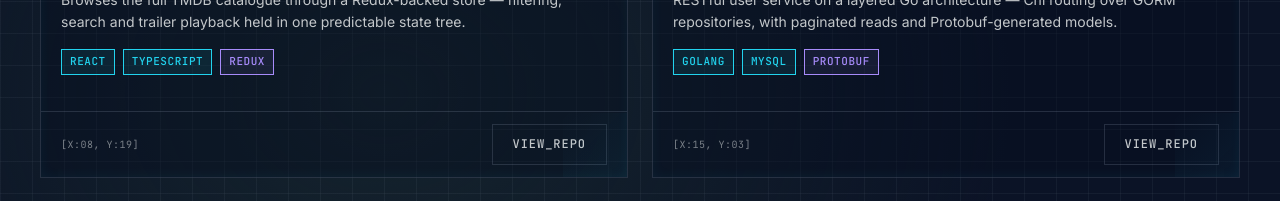
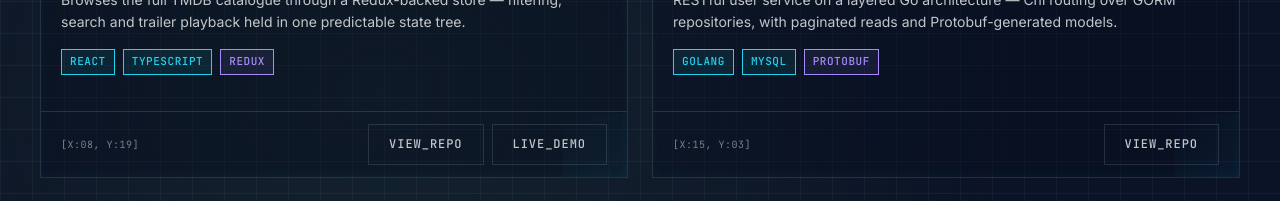
Before and after one commit to AmmarBerkovic/portfolio-lab, a React (Vite) app: page / in a window 1280 px wide. Shown: the part 2580-2781 px from the top of the page. Built offline with nearby package versions, Linux system fonts and the light colour scheme.

Commit message:
feat: link live demo for The Movie App

```diff
--- a/src/data/content.ts
+++ b/src/data/content.ts
@@ -247,6 +247,7 @@ export const projects: Project[] = [
     status: 'active',
     coordinates: '[X:08, Y:19]',
     repoUrl: 'https://github.com/AmmarBerkovic/The-Movie-App',
+    liveUrl: 'https://the-movie-app-silk.vercel.app',
     chips: [
       { label: 'React',      color: 'cyan'   },
       { label: 'TypeScript', color: 'cyan'   },
```
